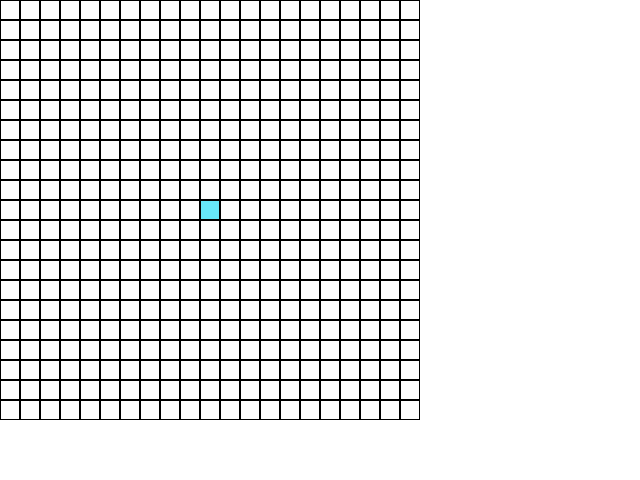
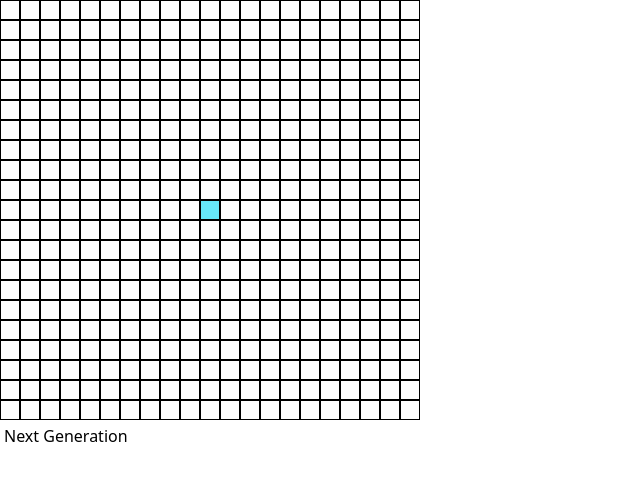
Before and after one commit to HagayHaut/game-of-life, a React (Create React App) app: page / in a window 1280 px wide. Shown: the top 480 px of the page, without its empty margins (0-640 px from the left). Built offline with nearby package versions, Linux system fonts and the light colour scheme.

Commit message:
get helper module set up

```diff
--- /dev/null
+++ b/src/assets/helpers/getNextGen.js
@@ -0,0 +1 @@
+export const getNextGen = (civilization) => {};
--- a/src/components/Board.js
+++ b/src/components/Board.js
@@ -1,4 +1,5 @@
 import React, { useState } from "react";
+import { getNextGen } from "../assets/helpers/getNextGen.js";
 import Cell from "./Cell";
 
 function Board() {
@@ -18,6 +19,10 @@ function Board() {
         setCivilization(copy);
     };
 
+    const handleNextGenClick = () => {
+        const nextGen = getNextGen(civizilation);
+    };
+
     const displayCiv = civizilation.map((civRow, r) => {
         return (
             <div className="flex" key={r}>
@@ -33,7 +38,14 @@ function Board() {
         );
     });
 
-    return <div>{displayCiv}</div>;
+    return (
+        <div>
+            <div>{displayCiv}</div>
+            <button className="m-1" onClick={handleNextGenClick}>
+                Next Generation
+            </button>
+        </div>
+    );
 }
 
 export default Board;
```
